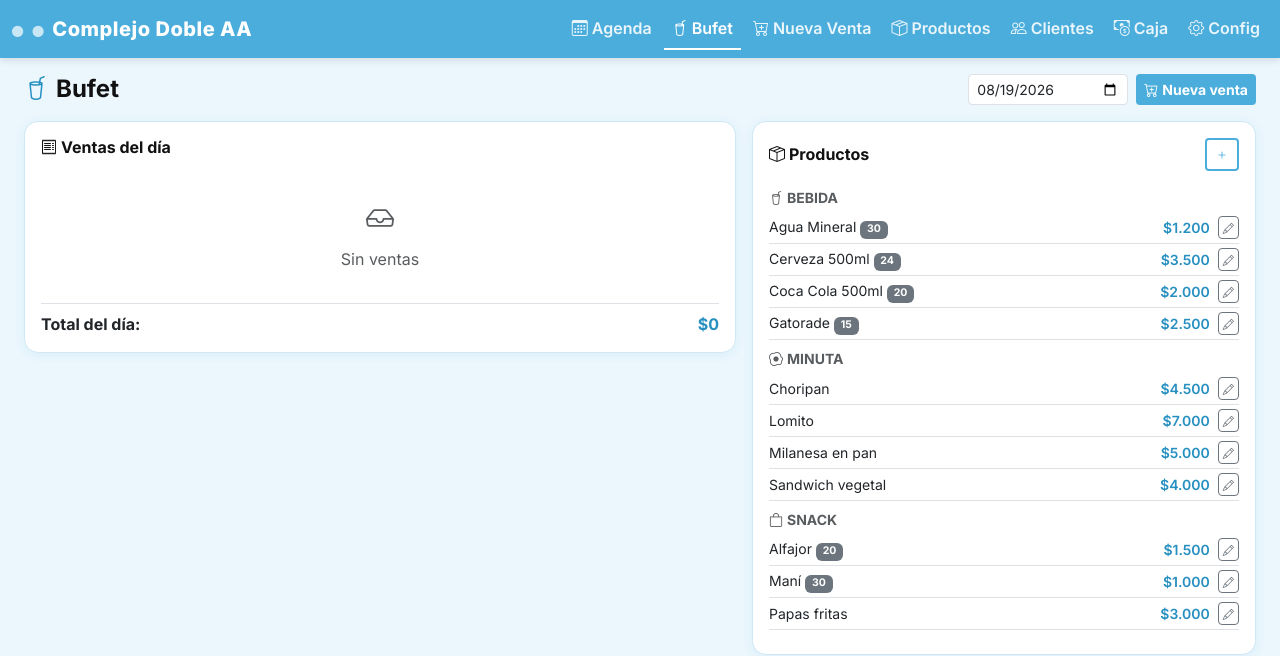
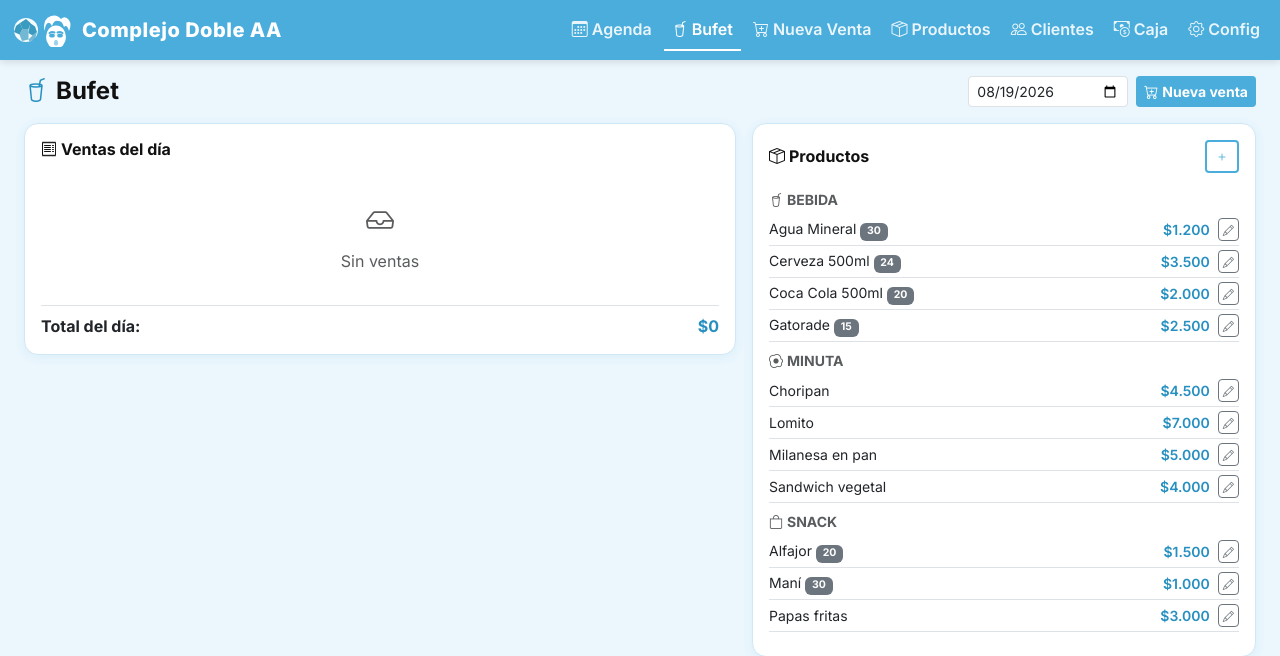
Before and after one commit to FreteAriel/complejo-doble-aa, a FastAPI app: page /bufet in a window 1280 px wide. Shown: the top 656 px of the page. Run offline with FastAPI, Linux system fonts and the light colour scheme; data comes from the database, SQL or seed files in the repository; data that the repository does not hold is empty; some libraries are stand-ins or nearby versions.

Commit message:
Logo pelota + cara estencil Maradona en navbar

```diff
--- a/templates/base.html
+++ b/templates/base.html
@@ -124,9 +124,48 @@
 <body>
 <nav class="navbar navbar-expand-lg mb-0">
   <div class="container-fluid">
-    <a class="navbar-brand" href="/">
-      <i class="bi bi-circle-fill me-1" style="color:#fff;opacity:.7;font-size:.7rem"></i>
-      <i class="bi bi-circle-fill me-2" style="color:#fff;opacity:.7;font-size:.7rem"></i>Complejo Doble AA
+    <a class="navbar-brand d-flex align-items-center gap-2" href="/">
+      <svg width="62" height="34" viewBox="0 0 62 34" xmlns="http://www.w3.org/2000/svg" style="flex-shrink:0">
+        <!-- PELOTA -->
+        <circle cx="14" cy="17" r="12" fill="rgba(255,255,255,0.95)"/>
+        <polygon points="14,6 18.5,10 16.5,16 10.5,16 8,10" fill="#3a9bc0"/>
+        <polygon points="23,13.5 25,19 20.5,22.5 16.5,20 18,10" fill="#3a9bc0"/>
+        <polygon points="4,13 8,10 10.5,16 7.5,21.5 2,19" fill="#3a9bc0"/>
+        <polygon points="16.5,26.5 20.5,22.5 25,19 23,26 17.5,28.5" fill="#3a9bc0" opacity="0.7"/>
+        <polygon points="7.5,21.5 10.5,16 16.5,16 16.5,26.5 10,28" fill="#3a9bc0" opacity="0.7"/>
+
+        <!-- CARA MARADONA ESTENCIL -->
+        <!-- Pelo rizado voluminoso - silueta blanca -->
+        <path d="
+          M32 18
+          Q31 5  39 3
+          Q45 1  49 6
+          Q53 2  57 7
+          Q60 12 57 18
+          Q55 11 52 14
+          Q50 7  46 8
+          Q42 7  40 13
+          Q37 7  34 12
+          Z
+        " fill="white"/>
+        <!-- Cara oval -->
+        <ellipse cx="44" cy="24" rx="10" ry="11.5" fill="white"/>
+        <!-- Cuello -->
+        <rect x="41" y="33" width="6" height="2.5" rx="1" fill="white"/>
+
+        <!-- Cutouts estencil (muestran el celeste del fondo) -->
+        <!-- Ojo izquierdo -->
+        <ellipse cx="40" cy="22.5" rx="2.8" ry="2" fill="#4AADDC"/>
+        <!-- Ojo derecho -->
+        <ellipse cx="48" cy="22.5" rx="2.8" ry="2" fill="#4AADDC"/>
+        <!-- Ceja izquierda -->
+        <path d="M37.5 20 Q40 18.5 42.5 19.5" stroke="#4AADDC" stroke-width="2" fill="none" stroke-linecap="round"/>
+        <!-- Ceja derecha -->
+        <path d="M45.5 19.5 Q48 18.5 50.5 20" stroke="#4AADDC" stroke-width="2" fill="none" stroke-linecap="round"/>
+        <!-- Nariz / sombra -->
+        <path d="M43 27 Q41 30 42.5 32 Q44 33 45.5 32 Q47 30 45 27 Z" fill="#4AADDC" opacity="0.55"/>
+      </svg>
+      Complejo Doble AA
     </a>
     <button class="navbar-toggler" type="button" data-bs-toggle="collapse" data-bs-target="#nav">
       <i class="bi bi-list text-white fs-4"></i>
```
